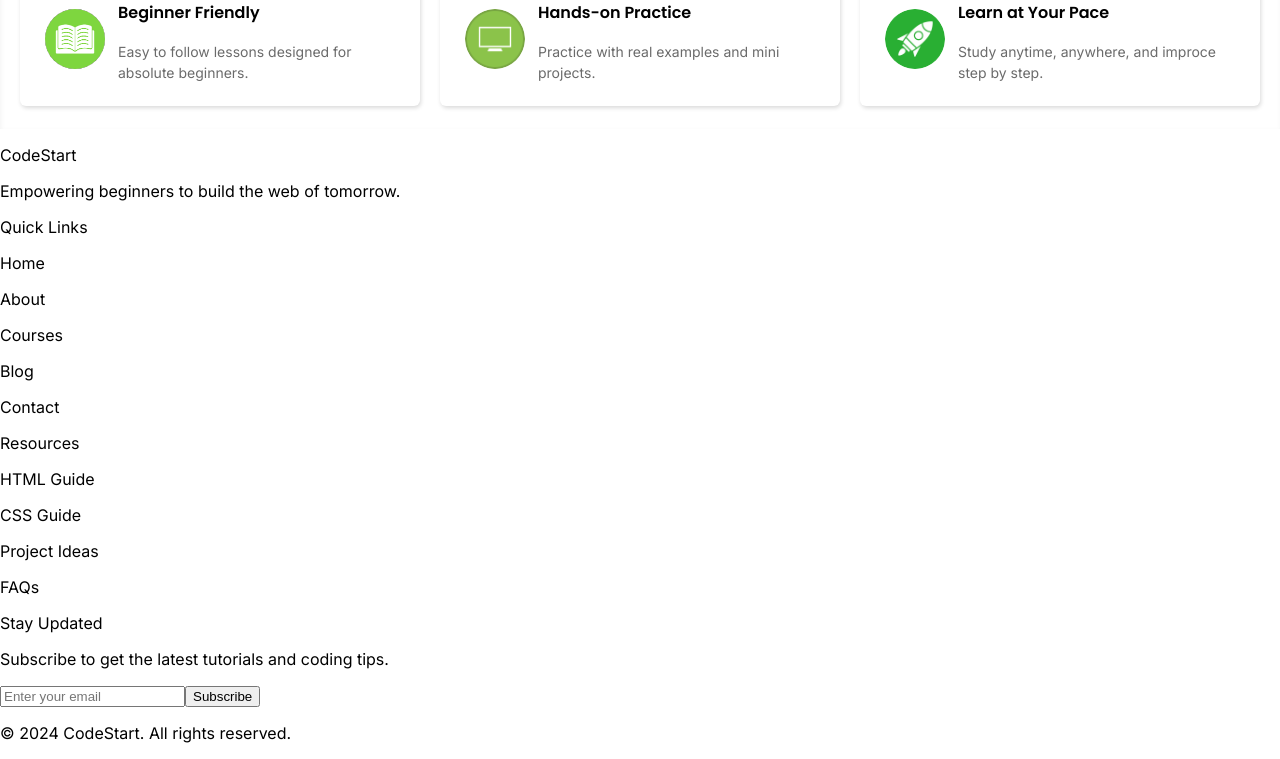
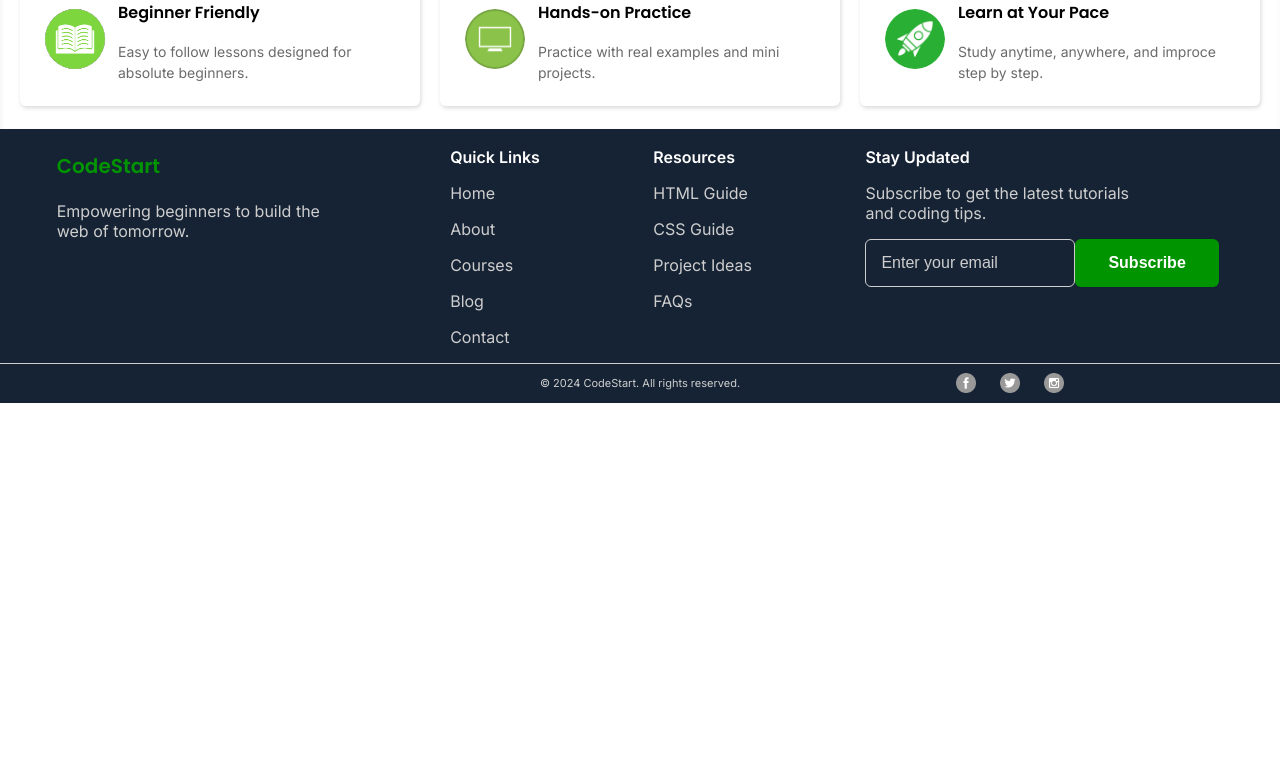
Before and after one commit to widgetster/code-start-tsx, a React (Vite) app: page / in a window 1280 px wide. Shown: the part 580-1339 px from the top of the page. After the commit the page ends 983 px from the top, so only its background shows below. Built offline with nearby package versions, Linux system fonts and the light colour scheme.

Commit message:
Style CodeStart footer and newsletter

```diff
--- a/src/App.css
+++ b/src/App.css
@@ -204,3 +204,129 @@
     line-height: 1.5;
     color: rgb(107, 107, 107);
 }
+
+
+
+/* THIRD BLOCK */
+.third-block-bg{
+    background-color: rgb(22, 35, 52);
+    padding-top: 1.5px;
+}
+
+.first-row{
+    display: flex;
+    justify-content: space-around;
+}
+
+.first-column{
+    width: 280px;
+}
+
+.first-row .first-column{
+    min-width: 280px;
+}
+
+.first-row .second-column{
+    min-width: 89.73px;
+}
+
+.first-row .third-column{
+    min-width: 98.66px;
+}
+
+.first-row .fourth-column{
+    min-width: 357.86px;
+}
+
+.first-column .code-p{
+    color: rgb(0, 148, 0);
+    font-family: Poppins, sans-serif;
+    font-size: 20px;
+}
+
+.first-column .empowering-p,
+.first-row .second-column .grey-p,
+.first-row .third-column .grey-p,
+.first-row .fourth-column .grey-p  {
+    color: rgb(206, 206, 206);
+}
+
+.first-row .second-column .grey-p:hover,
+.first-row .third-column .grey-p:hover{
+    cursor: pointer;
+    transition: 0.25s;
+    color: rgb(0, 148, 0);;
+}
+
+.first-row .fourth-column .grey-p{
+    width: 290px;
+}
+
+.first-row .second-column .white-p,
+.first-row .third-column .white-p,
+.first-row .fourth-column .white-p{
+    color: white;
+    font-weight: 600;
+}
+
+.third-row .enter-email,
+.third-row .subscribe-button {
+    box-sizing: border-box;
+    height: 48px;
+}
+
+.third-row .enter-email {
+    border: 1px solid rgb(206, 206, 206);
+    border-radius: 6px;
+    background-color: rgb(22, 35, 52);
+    padding: 0 15px;
+    width: 210px;
+    color: white;
+    font-size: 16px;
+}
+
+.third-row .enter-email::placeholder{
+    font-size: 16px;
+    color: rgb(206, 206, 206);
+}
+
+.third-row .subscribe-button {
+    border: none;
+    border-radius: 6px;
+    padding: 0 33px;
+    background-color: rgb(0, 148, 0);
+    color: white;
+    font-size: 16px;
+    font-weight: 600;
+    transition: 0.25s;
+}
+
+.second-row .rectangle{
+    width: 1300px;
+    height: 0.1px;
+    background-color: rgb(206, 206, 206);
+    margin: 0px auto;
+}
+
+.footer{
+    display: grid;
+    grid-template-columns: 1fr auto 1fr;
+    align-items: center;
+    padding: 10px 0;
+}
+
+.footer .copyright{
+    color: rgb(206, 206, 206);
+    font-size: 11px;
+    margin: 0 auto;
+}
+
+.socmed-icons{
+    display: flex;
+    margin: 0 auto;
+}
+
+.second-row .socmed-icons img{
+    height: 20px;
+    margin: 0 12px;
+}
```
